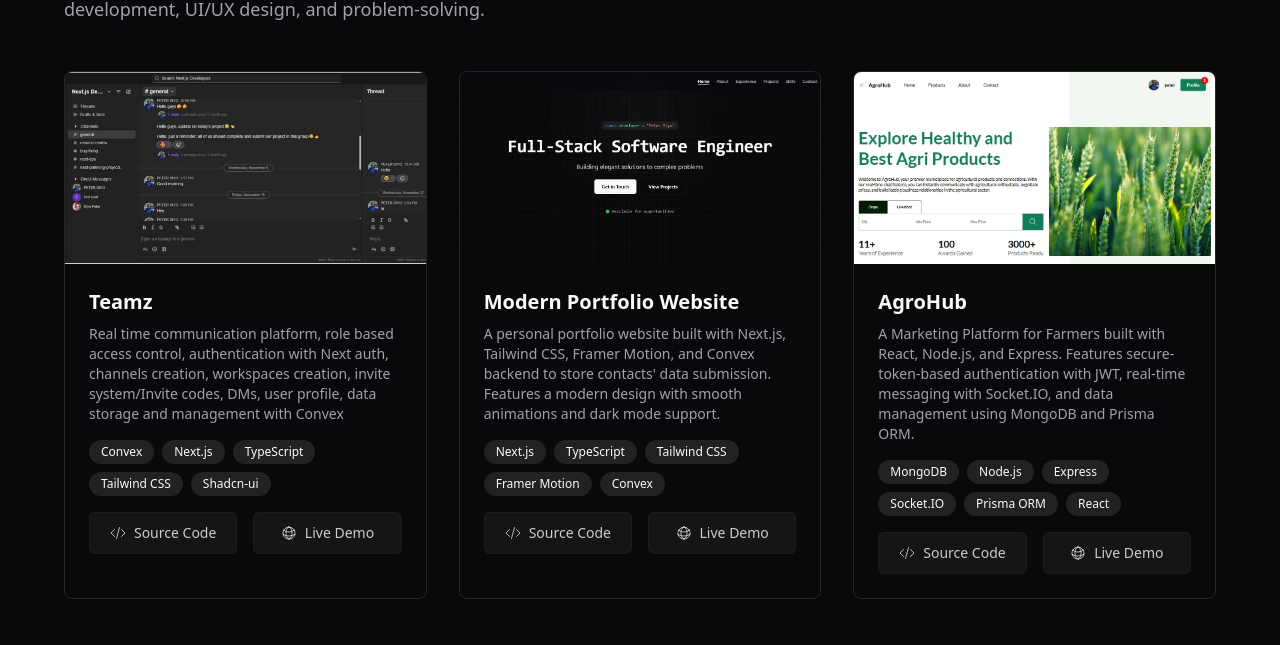
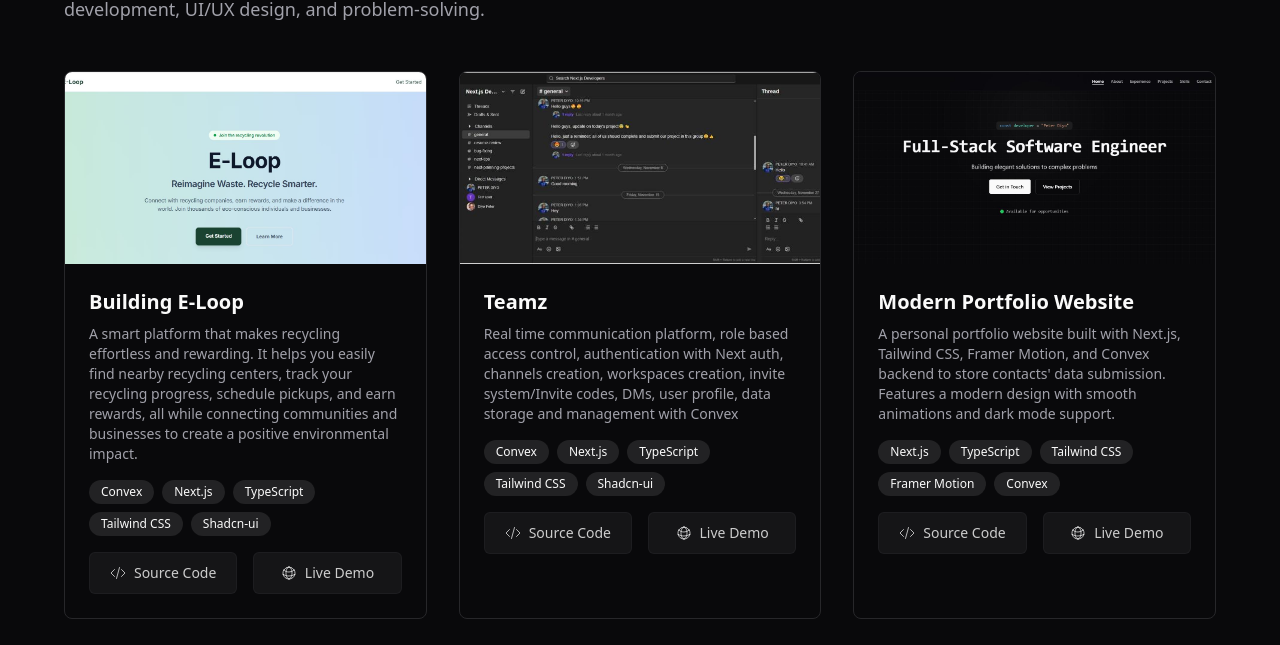
Before and after one commit to PeterDiyo/Portfolio, a Next.js app: page /projects in a window 1280 px wide. Shown: the part 277-922 px from the top of the page. Built offline with nearby package versions, Linux system fonts and the light colour scheme; no server answers.

Commit message:
#3 Added a new project: E-Loop

```diff
--- a/src/app/projects/page.tsx
+++ b/src/app/projects/page.tsx
@@ -11,6 +11,21 @@ import {
 import Navbar from "@/components/Navbar";
 
 const projects = [
+  {
+    title: "Building E-Loop",
+    description:
+      "A smart platform that makes recycling effortless and rewarding. It helps you easily find nearby recycling centers, track your recycling progress, schedule pickups, and earn rewards, all while connecting communities and businesses to create a positive environmental impact.",
+    image: "/projects/eloop.JPG",
+    technologies: [
+      "Convex",
+      "Next.js",
+      "TypeScript",
+      "Tailwind CSS",
+      "Shadcn-ui",
+    ],
+    sourceCode: "https://github.com/PeterDiyo",
+    liveDemo: "https://e-loop-4bwj.vercel.app",
+  },
   {
     title: "Teamz",
     description:
```
Also changed, not shown: public/projects/eloop.JPG (added).
